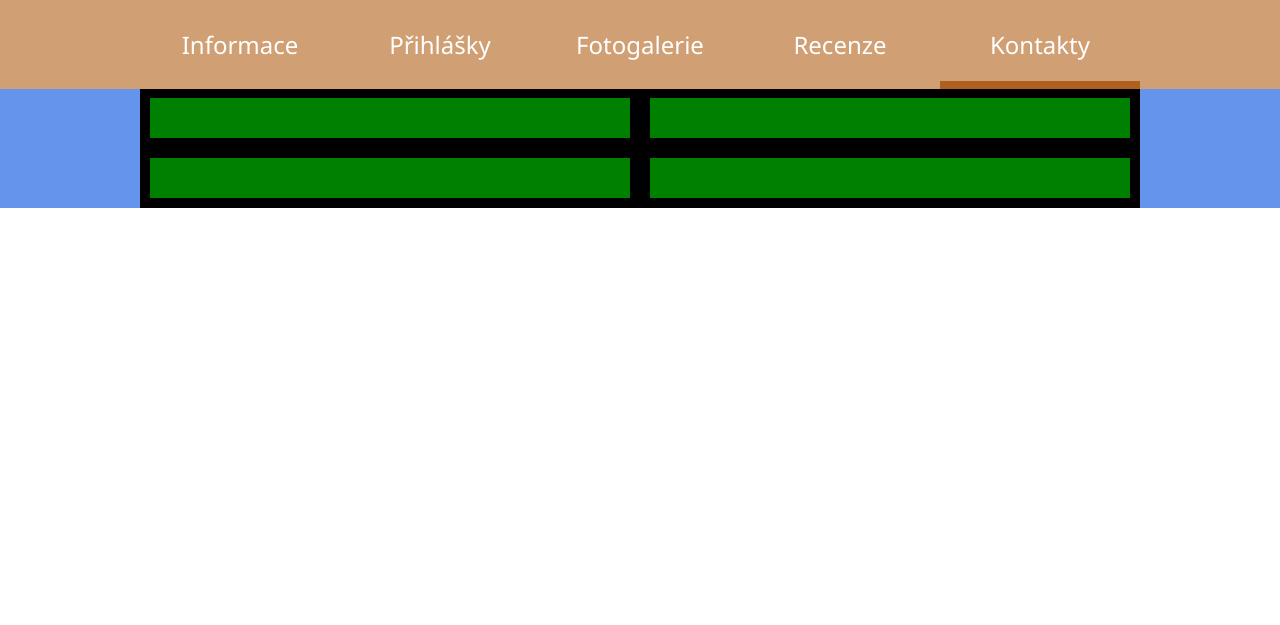
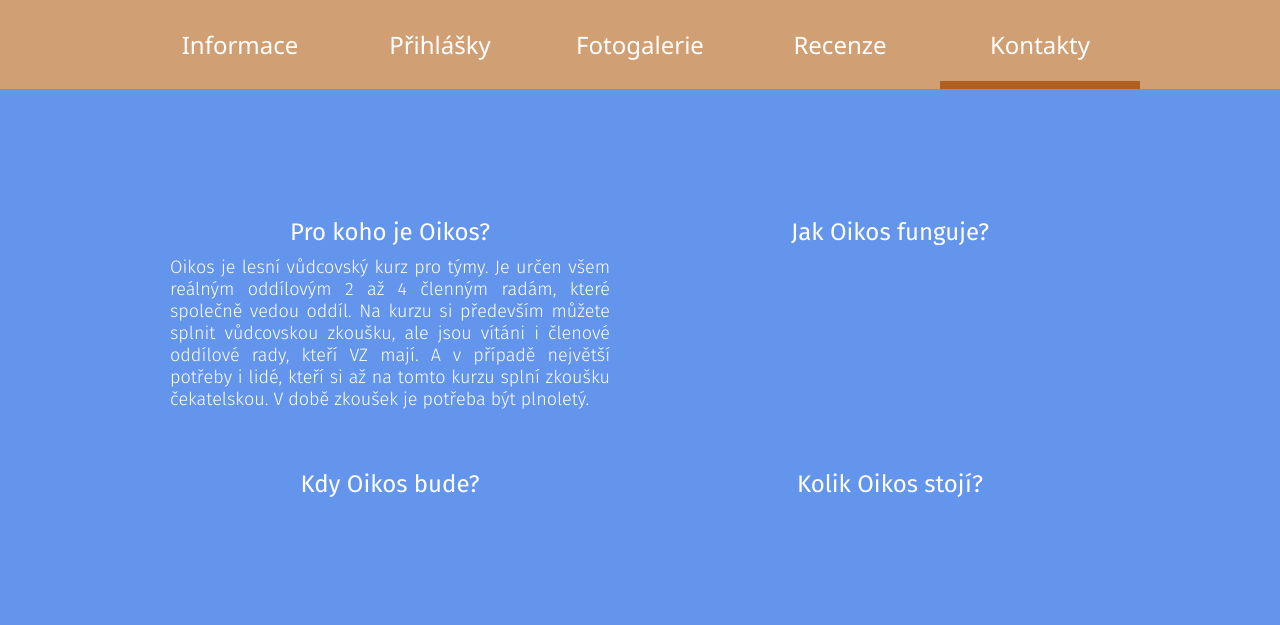
Before and after one commit to prochazo/RK-sugar, a PHP site: page / in a window 1280 px wide. Shown: the top 625 px of the page. Before the commit the page ends 208 px from the top, so only its background shows below. Run offline with PHP 8.4, Linux system fonts and the light colour scheme.

Commit message:
Sekce 1 a 2

```diff
--- a/index.css
+++ b/index.css
@@ -1,3 +1,23 @@
 #sec1 {
     background: cornflowerblue;
+    padding: 100px 0;
 }
+
+    #sec1 h1 {
+        color: white;
+        font-size: 24px;
+    }
+
+    #sec1 p {
+        color: white;
+        font-size: 18px;
+    }
+
+#sec2 {
+    height: 200px;
+    background-image: url("https://images.unsplash.com/photo-1451303688941-9e06d4b1277a?ixlib=rb-0.3.5&q=80&fm=jpg&crop=entropy&s=59edb7974cdcc37b973c35b24855b93b");
+    background-repeat: no-repeat;
+    background-attachment: fixed;
+    background-size: cover;
+    background-position: 50% 50%;
+}
--- a/index.html
+++ b/index.html
@@ -32,13 +32,28 @@
     <section id="sec1">
         <div class="wrapper">
             <div class="grid">
-                <div class="grid__item"></div>
-                <div class="grid__item"></div>
-                <div class="grid__item"></div>
-                <div class="grid__item"></div>
+                <div class="grid__item">
+                    <h1>Pro koho je Oikos?</h1>
+                    <p>Oikos je lesní vůdcovský kurz pro týmy. Je určen všem reálným oddílovým 2 až 4 členným radám, které společně vedou oddíl. Na kurzu si především můžete splnit vůdcovskou zkoušku, ale jsou vítáni i členové oddílové rady, kteří VZ mají. A v případě největší potřeby i lidé, kteří si až na tomto kurzu splní zkoušku čekatelskou. V době zkoušek je potřeba být plnoletý.</p>
+                </div>
+                <div class="grid__item">
+                    <h1>Jak Oikos funguje?</h1>
+                </div>
+                <div class="grid__item">
+                    <h1>Kdy Oikos bude?</h1>
+                </div>
+                <div class="grid__item">
+                    <h1>Kolik Oikos stojí?</h1>
+                </div>
             </div>
         </div>
     </section>
 
+    <section id="sec2">
+
+    </section>
+
+    <div style="height: 200px"></div>
+
 </body>
 </html>
--- a/styles.css
+++ b/styles.css
@@ -1,5 +1,20 @@
 body {
     margin: 0;
+}
+
+h1 {
+    text-align: center;
+    font-family: "Fira Sans" , sans serif;
+    font-weight: 400;
+    margin: 10px;
+}
+
+p {
+    text-align: justify;
+    font-family: "Fira Sans" , sans serif;
+    font-weight: 300;
+    margin: 10px;
+
 }
 
 .wrapper {
@@ -89,20 +104,18 @@ body {
 
 .grid {
     font-size: 0;
-    background: green;
 }
 
     .grid__item {
         display: inline-block;
-        padding: 20px 0;
+        padding: 20px;
         width: 50%;
         margin: 0;
         -webkit-box-sizing: border-box;
         -moz-box-sizing: border-box;
         box-sizing: border-box;
+        vertical-align: top;
 
         font-size: 16px;
 
-
-        border: 10px solid black;
     }
```
